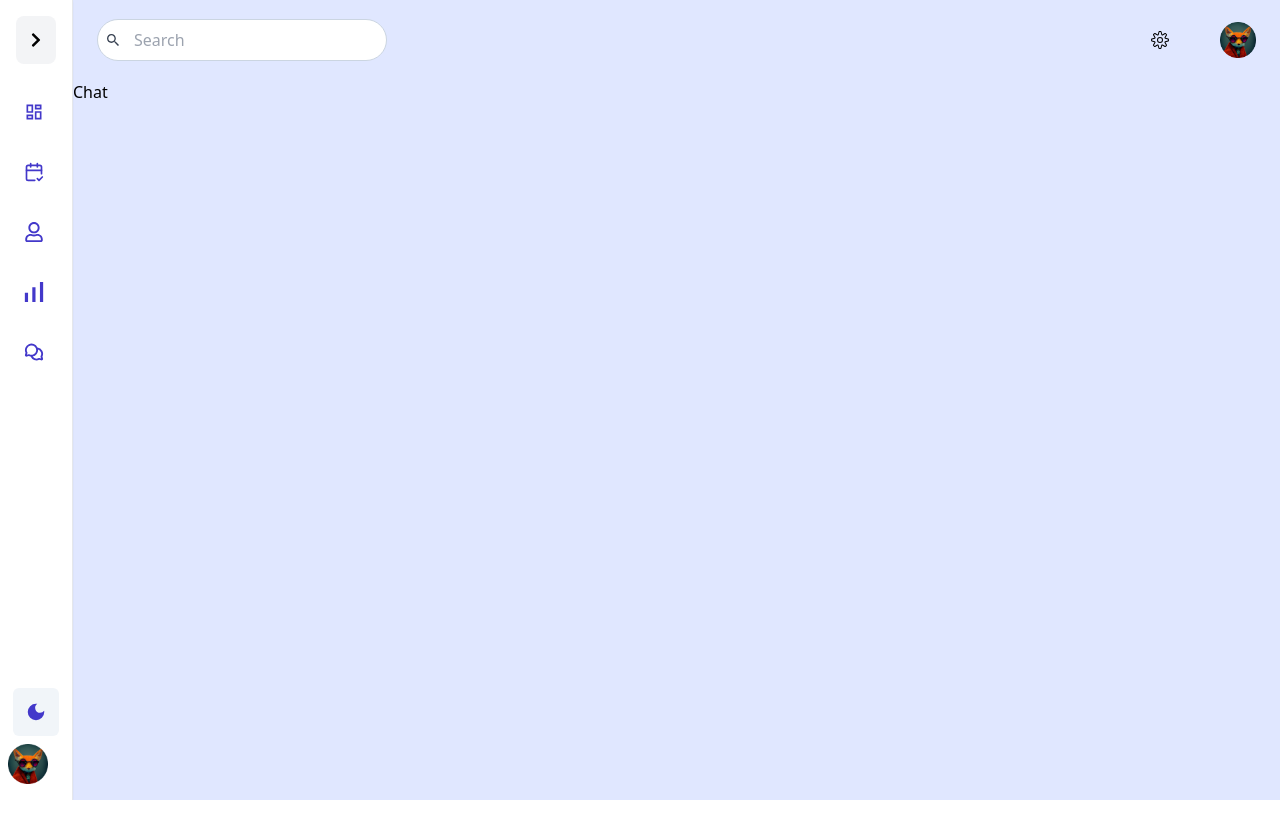
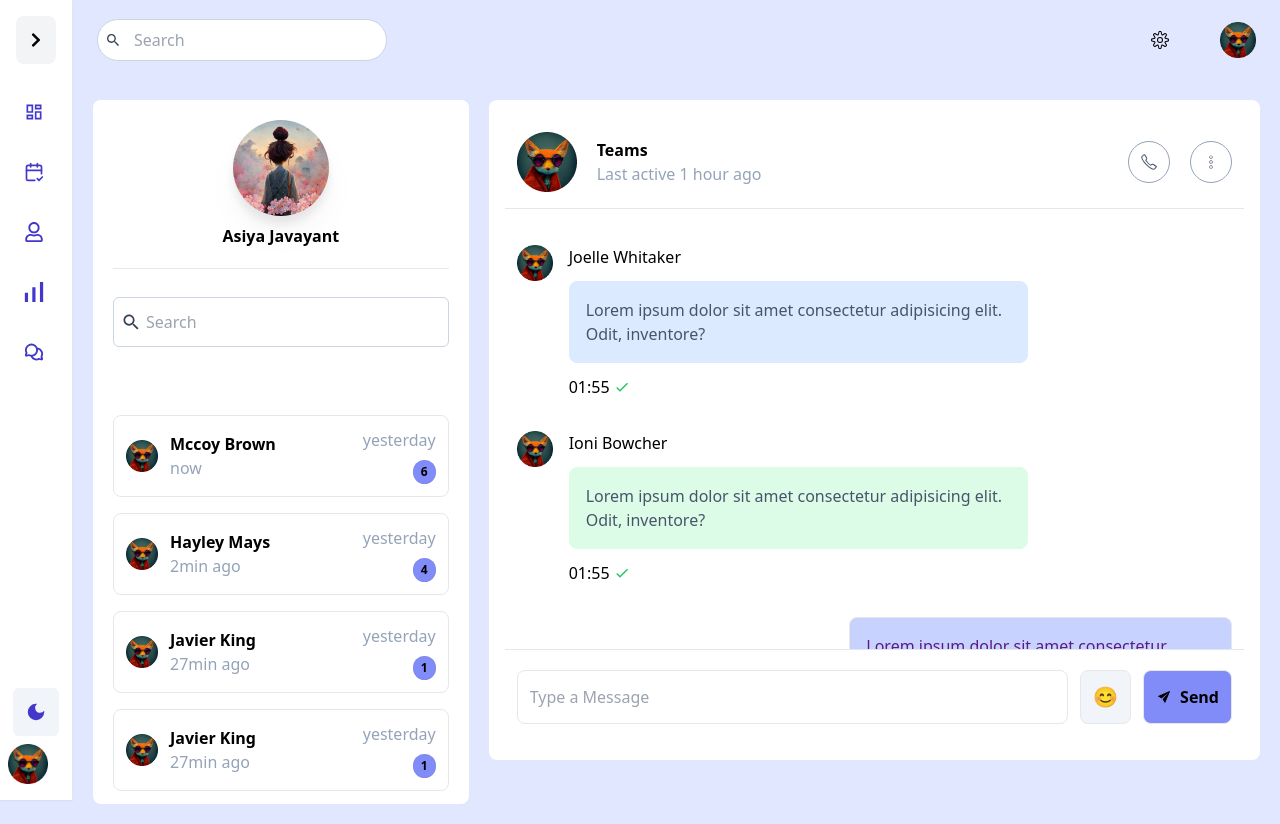
Before and after one commit to hetvi333/HR-management-system, a React (Create React App) app: page /Chat in a window 1280 px wide. Before the commit the page ends 800 px from the top, so only its background shows below. Built offline with nearby package versions, Linux system fonts and the light colour scheme.

Commit message:
chatboard add

```diff
--- a/src/components/chat/ChatDashboard.jsx
+++ b/src/components/chat/ChatDashboard.jsx
@@ -0,0 +1,55 @@
+import React from "react";
+import profile from "../../images/Avatar6-ranking.png";
+import { CiMenuKebab } from "react-icons/ci";
+import { SlPhone } from "react-icons/sl";
+import Chats from "./Chats";
+import { IoIosSend } from "react-icons/io";
+
+const ChatDashboard = () => {
+  return (
+    <div className="bg-white rounded-lg p-4">
+      <div className="flex justify-between items-center px-3 py-4 border-b sticky top-0 bg-white">
+        <div className="flex items-center gap-5">
+          <div>
+            <img src={profile} alt="" />
+          </div>
+          <div>
+            <h1 className="font-bold">Teams</h1>
+            <p className="text-slate-400 ">Last active 1 hour ago</p>
+          </div>
+        </div>
+        <div className="flex gap-5">
+          <span className="rounded-full border border-slate-400 p-3  font-bold cursor-pointer hover:border-indigo-500">
+            <SlPhone className="text-base text-slate-600 hover:text-indigo-600" />
+          </span>
+          <span className="rounded-full border border-slate-400 p-3 font-bold cursor-pointer hover:border-indigo-500 ">
+            <CiMenuKebab className="text-base text-slate-600 hover:text-indigo-600" />
+          </span>
+        </div>
+      </div>
+
+      <div className="px-3 py-5  max-h-[55vh] overflow-y-scroll">
+        <Chats />
+      </div>
+
+      <div className="flex border-t px-3 py-5 justify-between gap-3">
+        <input
+          type="text"
+          placeholder="Type a Message"
+          className="p-3 border rounded-lg w-4/5 outline-none focus:ring-2 focus:ring-indigo-400"
+        />
+        <button className="border p-3 focus:ring-2 rounded-lg bg-slate-100 text-xl">
+          😊
+        </button>
+        <button className="border p-3 focus:ring-2 rounded-lg bg-indigo-400 font-bold capitalize flex items-center gap-2">
+          <span>
+            <IoIosSend />
+          </span>
+          send
+        </button>
+      </div>
+    </div>
+  );
+};
+
+export default ChatDashboard;
--- /dev/null
+++ b/src/components/chat/ChatList.jsx
@@ -0,0 +1,88 @@
+import React from "react";
+import profile from "../../images/Avatar6-ranking.png";
+
+const ChatList = () => {
+  const settings = [
+    {
+      name: "Mccoy Brown",
+      discription: "now",
+      number: 6,
+      time: "yesterday"
+    },
+    {
+      name: "Hayley Mays",
+      discription: "2min ago",
+      number: 4,
+      time: "yesterday"
+    },
+    {
+      name: "Javier King",
+      discription: "27min ago",
+      number: 1,
+      time: "yesterday"
+    },
+    {
+      name: "Javier King",
+      discription: "27min ago",
+      number: 1,
+      time: "yesterday"
+    },
+    {
+      name: "Javier King",
+      discription: "27min ago",
+      number: 1,
+    },
+    {
+      name: "Javier King",
+      discription: "27min ago",
+      number: 1,
+    },
+    {
+      name: "Javier King",
+      discription: "27min ago",
+      number: 1,
+    },
+    {
+      name: "Javier King",
+      discription: "27min ago",
+      number: 1,
+    },
+    {
+      name: "Javier King",
+      discription: "27min ago",
+      number: 1,
+    },
+  ];
+  return (
+    <div className="flex flex-col gap-4">
+      {settings.map((item, index) => {
+        return (
+          <div
+            key={index}
+            className="flex justify-between items-center p-3 gap-4 border rounded-lg cursor-pointer hover:bg-slate-50"
+          >
+            <div className="flex items-center gap-3">
+              <div className="w-8 h-8">
+                <img src={profile} alt="" />
+              </div>
+              <div>
+                <h1 className="text-base font-bold">{item.name}</h1>
+                <p className="text-slate-400 text-base font-medium">
+                  {item.discription}
+                </p>
+              </div>
+            </div>
+            <div className="flex flex-col items-end gap-2">
+              <h5 className=" text-slate-400">{item.time}</h5>
+              <span className="rounded-full bg-indigo-400 px-2 py-1 text-xs font-bold ring-1 ring-inset ring-gray-500/10">
+                {item.number}
+              </span>
+            </div>
+          </div>
+        );
+      })}
+    </div>
+  );
+};
+
+export default ChatList;
--- a/src/components/chat/ChatProfile.jsx
+++ b/src/components/chat/ChatProfile.jsx
@@ -1,9 +1,37 @@
-import React from 'react'
+import React from "react";
+import profile from "../../images/Image Placeholder7-mkt.png";
+import { IoMdSearch } from "react-icons/io";
+import ChatList from "./ChatList";
 
 const ChatProfile = () => {
   return (
-    <div>ChatProfile</div>
-  )
-}
+    <div className="bg-white rounded-lg max-h-[88vh] overflow-y-scroll">
+      <div className="sticky top-0 z-10 bg-white p-5">
+        <div className="flex flex-col items-center gap-2 pb-5 border-b">
+          <div>
+            <img
+              src={profile}
+              className="w-24 h-24 rounded-full drop-shadow-xl"
+            />
+          </div>
+          <h1 className="font-bold">Asiya Javayant</h1>
+        </div>
 
-export default ChatProfile
+        <div className="relative py-7">
+          <IoMdSearch className="w-5 h-5 text-gray-700 absolute my-auto left-2 inset-y-0" />
+          <input
+            type="search"
+            placeholder="Search"
+            className="border outline-none border-slate-300 w-full py-3 px-8 rounded-md hover:border-indigo-600 focus:ring-2 focus:ring-indigo-300"
+          />
+        </div>
+      </div>
+
+      <div className="p-5">
+        <ChatList />
+      </div>
+    </div>
+  );
+};
+
+export default ChatProfile;
--- /dev/null
+++ b/src/components/chat/Chats.jsx
@@ -0,0 +1,76 @@
+import React from "react";
+import profile from "../../images/Avatar6-ranking.png";
+import { IoCheckmark } from "react-icons/io5";
+import { MdCheck } from "react-icons/md";
+
+const Chats = () => {
+  return (
+    <div>
+      <div className="flex gap-4 py-4">
+        <div className="w-9 h-9">
+          <img src={profile} alt="" />
+        </div>
+        <div className="flex flex-col gap-3">
+          <h1>Joelle Whitaker</h1>
+          <p className="p-4 border rounded-lg bg-blue-100 border-blue-100 text-slate-600 w-4/5 font-medium">
+            Lorem ipsum dolor sit amet consectetur adipisicing elit. Odit,
+            inventore?
+          </p>
+          <span className="flex items-center gap-1">
+            <p>01:55</p>
+            <MdCheck className="text-green-500 text-base" />
+          </span>
+        </div>
+      </div>
+
+      <div className="flex gap-4 py-4">
+        <div className="w-9 h-9">
+          <img src={profile} alt="" />
+        </div>
+        <div className="flex flex-col gap-3">
+          <h1>Ioni Bowcher</h1>
+          <p className="p-4 border rounded-lg bg-green-100 border-green-100 text-slate-600 w-4/5 font-medium">
+            Lorem ipsum dolor sit amet consectetur adipisicing elit. Odit,
+            inventore?
+          </p>
+          <span className="flex items-center gap-1">
+            <p>01:55</p>
+            <MdCheck className="text-green-500 text-base" />
+          </span>
+        </div>
+      </div>
+
+      <div className="flex justify-end py-4">
+        <div className="flex flex-col items-end gap-3">
+          <p className="p-4 border rounded-lg text-purple-900 w-2/3 bg-indigo-200 font-medium">
+            Lorem ipsum dolor sit amet consectetur adipisicing elit. Odit,
+            inventore?
+          </p>
+          <span className="flex items-center gap-1">
+            <p>01:55</p>
+            <MdCheck className="text-green-500 text-base" />
+          </span>
+        </div>
+      </div>
+
+      <div className="flex gap-4 py-4">
+        <div className="w-9 h-9">
+          <img src={profile} alt="" />
+        </div>
+        <div className="flex flex-col gap-3">
+          <h1>Ayleen Boyd</h1>
+          <p className="p-4 border rounded-lg bg-blue-100 border-blue-100 text-slate-600 w-4/5 font-medium">
+            Lorem ipsum dolor sit amet consectetur adipisicing elit. Odit,
+            inventore?
+          </p>
+          <span className="flex items-center gap-1">
+            <p>01:55</p>
+            <MdCheck className="text-green-500 text-base" />
+          </span>
+        </div>
+      </div>
+    </div>
+  );
+};
+
+export default Chats;
--- a/src/navigation/Navbar.jsx
+++ b/src/navigation/Navbar.jsx
@@ -17,7 +17,7 @@ const Navbar = ({ togglePenal }) => {
         <input
           type="search"
           placeholder="Search"
-          className="border w-full border-slate-300 py-2 px-7 rounded-full placeholder:ps-2"
+          className="border w-full outline-none border-slate-300 hover:border-indigo-600 focus:ring-2 focus:ring-indigo-300 py-2 px-7 rounded-full placeholder:ps-2"
         />
       </div>
 
--- a/src/navigation/ProfilePenal.jsx
+++ b/src/navigation/ProfilePenal.jsx
@@ -10,12 +10,15 @@ const ProfilePenal = ({ penalOpen, togglePenal }) => {
   };
   return (
     <>
+    <div>
+
+    </div>
       <div
         className={`${
           penalOpen ? "right-0" : "-right-full"
-        } w-full overflow-scroll  bg-white fixed top-0 h-full shadow-2xl md:w-[30vw] xl:max-w-[30vw] transition-all duration-1000 z-50 px-6 lg:px-[35px]}`}
+        } w-full overflow-scroll  bg-white fixed top-0 h-full shadow-2xl md:w-[30vw] xl:max-w-[30vw] transition-all duration-300 z-50 lg:px-[35px]}`}
       >
-        <div className="flex justify-between items-center mb-4 sticky top-0 z-20 bg-white">
+        <div className="flex justify-between items-center mb-4 sticky top-0 z-20 p-6 bg-white">
           <div>
             <div className="flex flex-col gap-1">
               <h1 className="text-gray-950 text-lg font-semibold">Welcome</h1>
@@ -29,7 +32,7 @@ const ProfilePenal = ({ penalOpen, togglePenal }) => {
           </div>
         </div>
 
-        <div className="z-0">
+        <div className="px-6">
           <Settings />
 
           <div className="p-3 mb-4 flex flex-col gap-1">
@@ -40,7 +43,6 @@ const ProfilePenal = ({ penalOpen, togglePenal }) => {
               You have 3 notifications
             </p>
           </div>
-
           <Notification />
 
           <div className="p-3 mb-4 flex flex-col gap-1">
@@ -49,7 +51,6 @@ const ProfilePenal = ({ penalOpen, togglePenal }) => {
               You have new messages
             </p>
           </div>
-
           <Messages />
         </div>
       </div>
--- a/src/navigation/Sidebar.jsx
+++ b/src/navigation/Sidebar.jsx
@@ -47,7 +47,7 @@ const Sidebar = () => {
   ];
 
   return (
-    <div className="h-screen sticky top-0">
+    <div className="h-screen sticky top-0 z-50">
       <nav className="h-full flex flex-col bg-white border-r shadow-sm">
         <div className="p-4 pb-2 mb-2 flex justify-between items-center">
           <img
--- a/src/pages/Chat.js
+++ b/src/pages/Chat.js
@@ -1,9 +1,18 @@
-import React from 'react'
+import React from "react";
+import ChatProfile from "../components/chat/ChatProfile";
+import ChatDashboard from "../components/chat/ChatDashboard";
 
 const Chat = () => {
   return (
-    <div>Chat</div>
-  )
-}
+    <div className="grid grid-cols-6 p-5 gap-5">
+      <div className="col-span-2">
+        <ChatProfile />
+      </div>
+      <div className="col-span-4">
+        <ChatDashboard />
+      </div>
+    </div>
+  );
+};
 
-export default Chat
+export default Chat;
--- a/src/pages/Dashboard.js
+++ b/src/pages/Dashboard.js
@@ -23,6 +23,7 @@ const Dashboard = () => {
             <Data />
           </div>
         </section>
+
         <section className="p-3 gap-5 grid grid-cols-6">
           <div className="col-span-6 md:col-span-4">
             <Revenue />
@@ -31,6 +32,7 @@ const Dashboard = () => {
             <Analysis />
           </div>
         </section>
+
         <section className="grid grid-cols-2 gap-6 p-3">
           <div className=" lg:col-span-1 col-span-2">
             <Employee />
```
